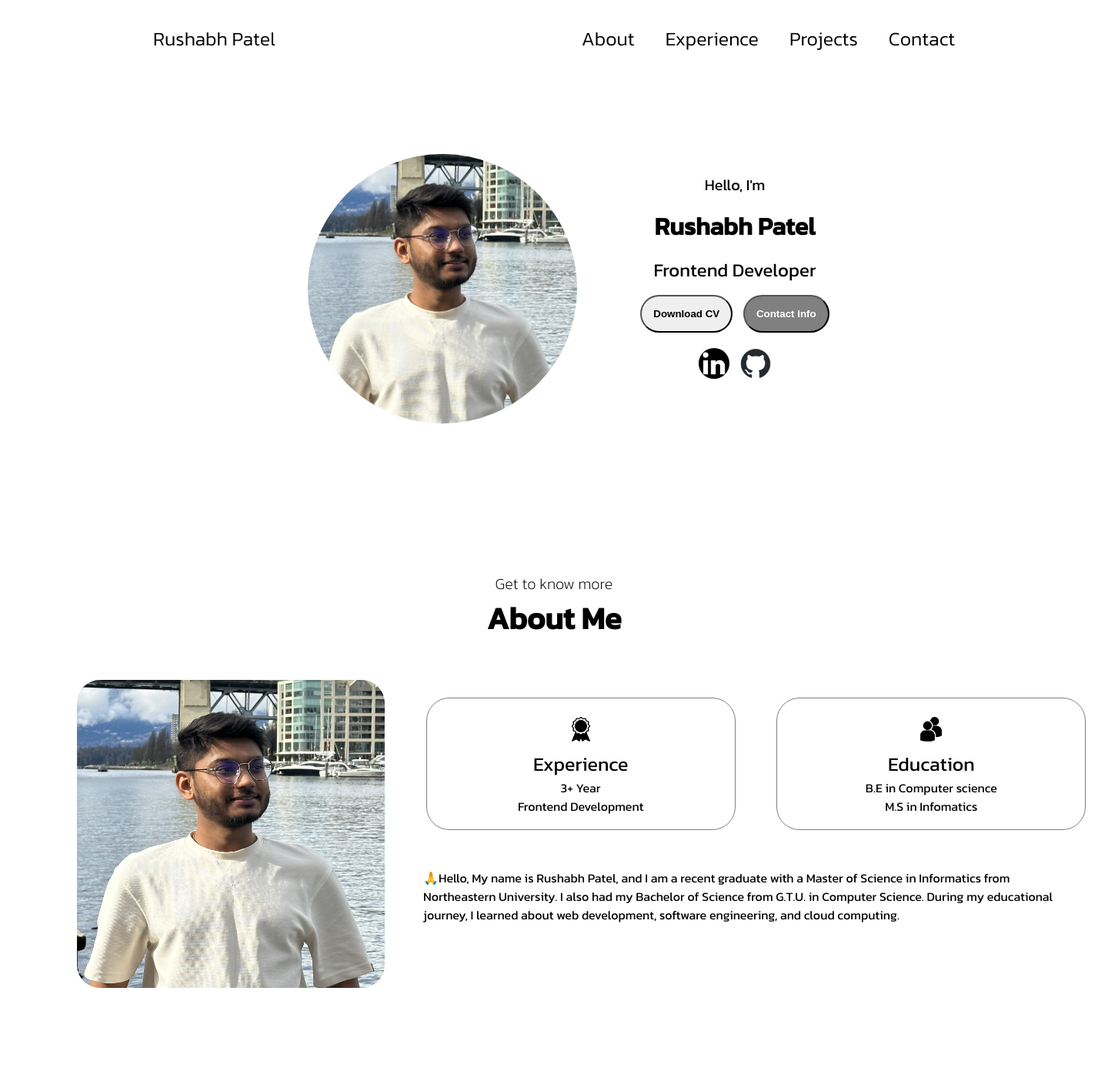
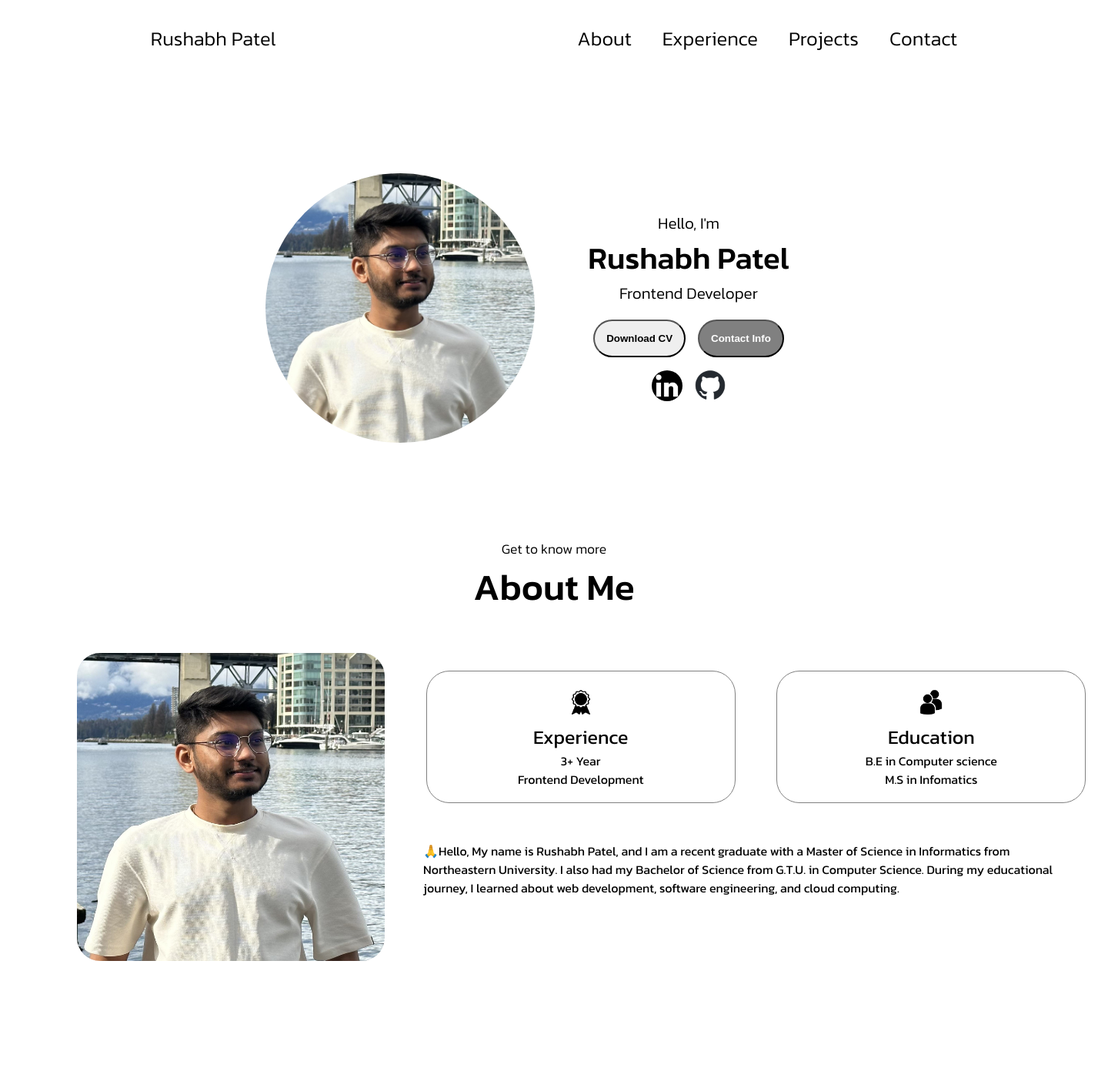
Before and after one commit to rush1998/Portfolio, a PHP site: page / in a window 1440 px wide. Shown: the whole page at 77% size. After the commit the page ends 1248 px from the top, so only its background shows below. Run offline with PHP 8.4, Linux system fonts and the light colour scheme.

Commit message:
added some flex styling

```diff
--- a/index.css
+++ b/index.css
@@ -13,7 +13,6 @@ body{
 /* HEADER */
 header{
   height: 100px;
-
 }
 
 li{
@@ -39,24 +38,23 @@ a{
 
 #nav2{
     font-weight: 300;
-    font-size: 25px;
+    font-size: 1.6rem;
 }
 
 #nav3{
     display: flex;
     flex-direction: row;
     font-weight: 300;
-    font-size: 25px;
+    font-size: 1.6rem;
     gap: 40px;
 }
 
 /* Introduction */
 .About{
-    text-align: center;
-    display: inline-block;
-    position: relative;
-    top: 100px;
-    left: 400px;
+    height: 600px;
+    display: flex;
+    justify-content: center;
+    align-items: center;
 }
 
 #profile-pic{
@@ -68,30 +66,34 @@ a{
 }
 
 #about-me{
-    position: relative;
-    left: 380px;
-    bottom: 340px;
-}
-
-#social-media-main{
-    margin-top: 15px;
+    height: 400px;
+    width: 400px;
+    display: flex;
+    flex-direction: column;
+    justify-content: center;
+    align-items: center;
 
 }
 
 #hello{
-    font-size: 20px;
-    margin: 15px;
+    font-size: 1.3rem;
+    font-weight: 300;
 }
 
 #rushabh{
-    font-size: xx-large;
-    font-weight: bold;
-    margin: 15px;
+    font-size: 2.5rem;
+    font-weight: 500;
 }
 
 #frontend{
-    font-size: x-large;
-    margin: 15px;
+    font-size: 1.3rem;
+    font-weight: 300;
+    margin-bottom: 1.2rem;
+}
+
+#download-contact{
+    display: flex;
+    gap: 1rem;
 }
 
 #download{
@@ -100,7 +102,6 @@ a{
     display: inline-block;
     right: 400px;
     font-weight: bold;
-    margin-right: 5px;
     transition-property: all;
     transition-duration:0.5s ;
 }
@@ -117,7 +118,6 @@ a{
     font-weight: bold;
     background-color: gray;
     color: white;
-    margin-left: 5px;
     transition-property: all;
     transition-duration: 0.5s;
 }
@@ -127,14 +127,21 @@ a{
     cursor: pointer;
 }
 
+#social-media-main{
+    display: flex;
+    justify-content: center;
+    align-items: center;
+    gap: 1rem;
+    margin-top: 1rem;
+}
+
 #linkedin-image{
     height:40px;
     width: 40px;
     border-radius: 40px;
     display: inline-block;
     position: relative;
-    margin: 5px;
-
+    top: 1px;
 }
 
 #git-hub-image{
@@ -143,29 +150,31 @@ a{
     border-radius: 40px;
     display: inline-block;
     position: relative;
-    margin: 5px;
+    /* margin: 5px; */
 }
 
 
 /* About me */
-.about-me-outer{
-    position: relative;
+
+#know-me-me{
+    display: flex;
+    justify-content: center;
+    align-items: center;
+    flex-direction: column;
+}
+
+#know-me{
+    font-weight:300;
+    font-size: 1.1rem;
+}
+
+#me{
+    font-size: 3rem;
+    font-weight: 500;
 }
 
 #about-me-inner{
     margin-top: 50px;
-}
-
-#know-me{
-    font-weight:100;
-    font-size: 20px;
-    text-align: center;
-}
-
-#me{
-    font-size: 40px;
-    font-weight: bold;
-    text-align: center;
 }
 
 #about-me-image{
--- a/index.html
+++ b/index.html
@@ -5,6 +5,7 @@
     <meta name="viewport" content="width=device-width, initial-scale=1.0">
     <title>Rushabh's Portfolio</title>
     <link rel="stylesheet" href="index.css">
+    <link rel="stylesheet" href="https://cdnjs.cloudflare.com/ajax/libs/font-awesome/6.5.2/css/all.min.css" integrity="sha512-SnH5WK+bZxgPHs44uWIX+LLJAJ9/2PkPKZ5QiAj6Ta86w+fsb2TkcmfRyVX3pBnMFcV7oQPJkl9QevSCWr3W6A==" crossorigin="anonymous" referrerpolicy="no-referrer" />
 </head>
 
 <body>
@@ -33,18 +34,20 @@
                 <p id="hello">Hello, I'm</p>
                 <p id="rushabh">Rushabh Patel</p>
                 <p id="frontend">Frontend Developer</p>
+                <div id="download-contact">
                     <button id="download">Download CV</button>
                     <button id="contact">Contact Info</button>
+                </div>
              <div id="social-media-main">
-             <img id="linkedin-image" src="linkedin-logo.png" alt="linkedin">
-             <img id="git-hub-image" src="github-mark.png" alt="github">
+             <a href=""><img id="linkedin-image" src="linkedin-logo.png" alt="linkedin"></a>
+             <a href=""><img id="git-hub-image" src="github-mark.png" alt="github"></a>
             </div>
         </div>
     </div>
 
 <!--About me-->
-<div class="about-me-outer">
-<div>
+
+<div id="know-me-me">
     <p id="know-me">Get to know more</p>
     <p id="me">About Me</p>
 </div>
@@ -69,7 +72,6 @@
     <p id="about-me-content">🙏Hello, My name is Rushabh Patel, and I am a recent graduate with a Master of Science in Informatics from Northeastern University. I also had my Bachelor of Science from G.T.U. in Computer Science. During my educational journey, I learned about web development, software engineering, and cloud computing.
  </p>
 </div>
-</div>
 
 <!-- Experience -->
 
```
